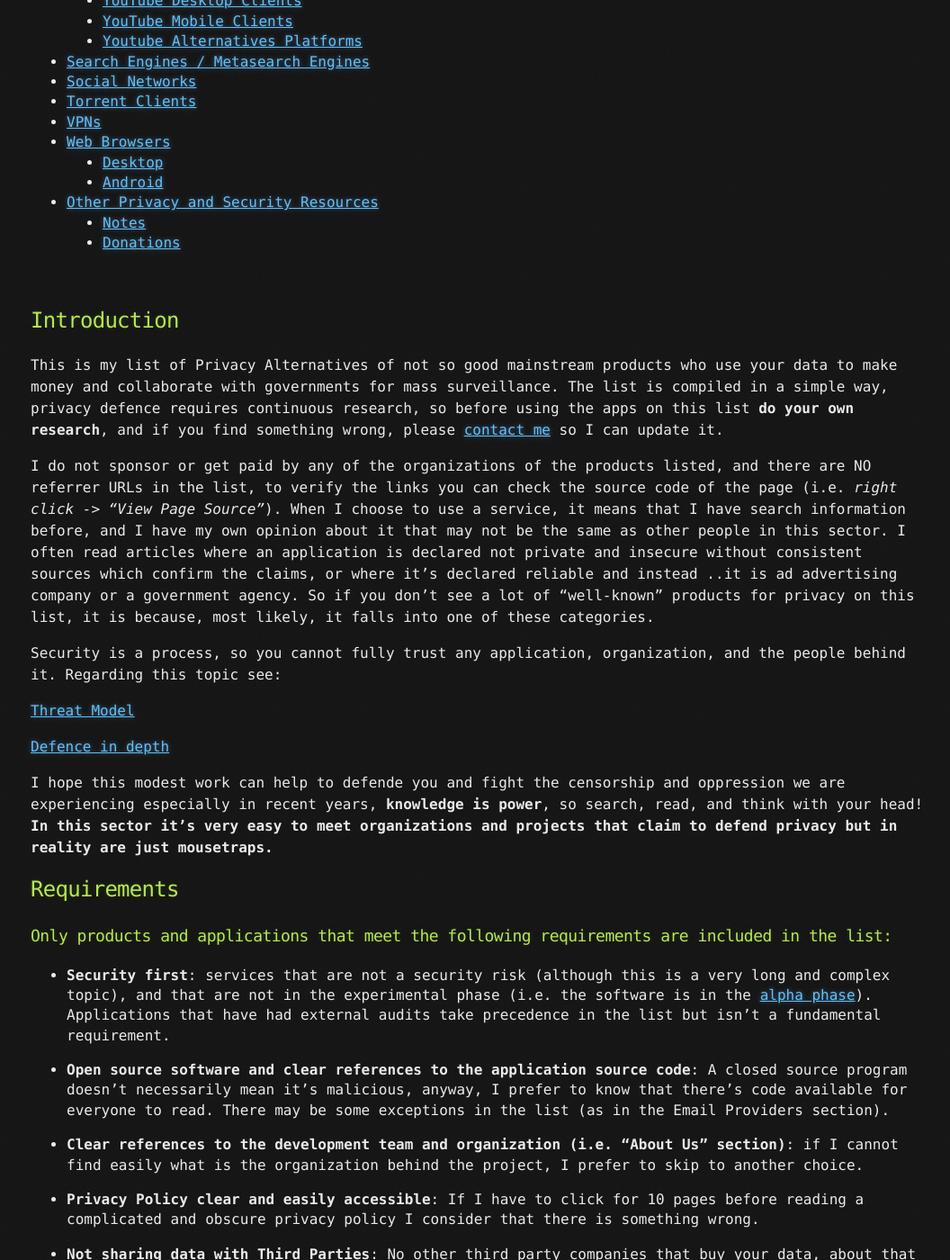
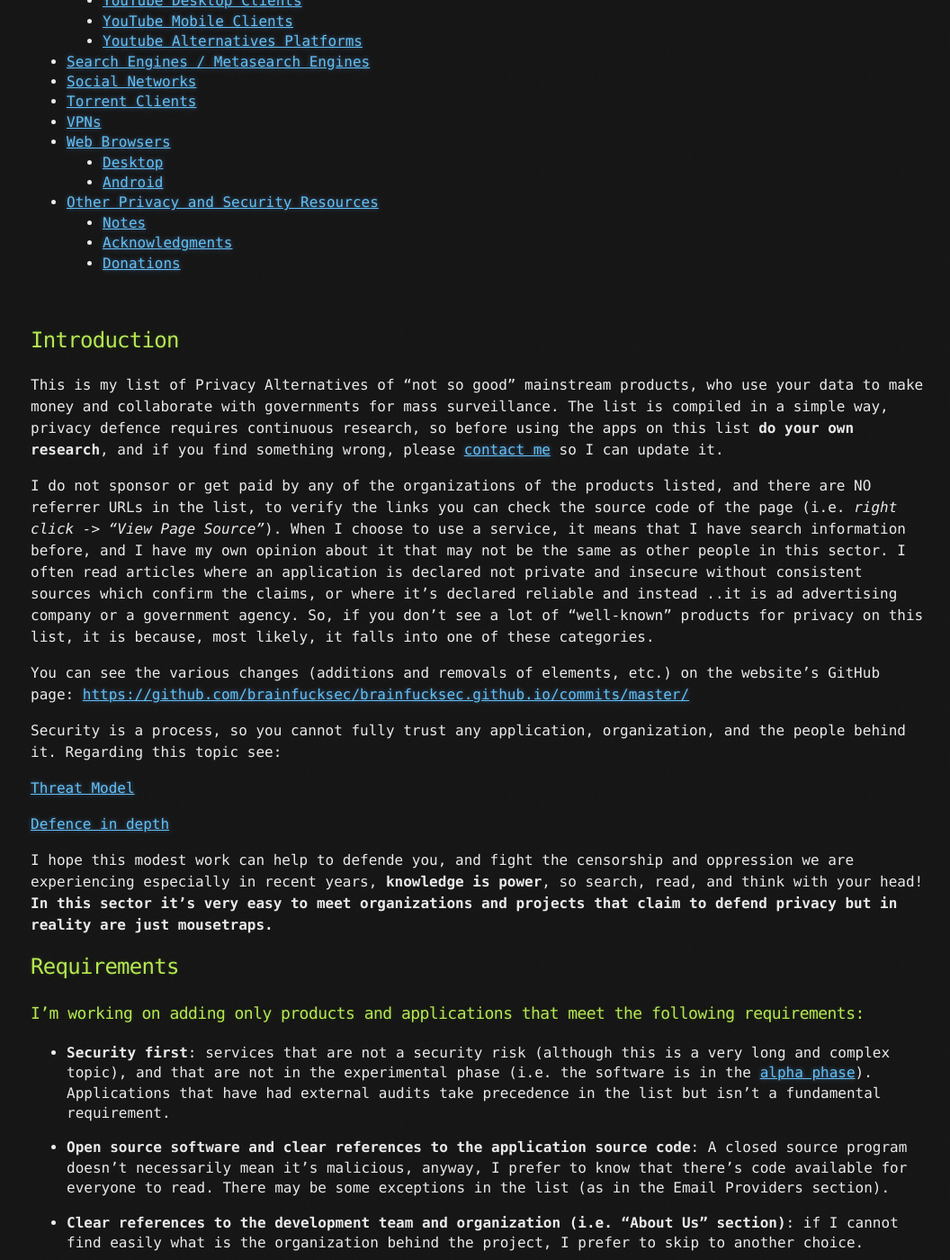
Before and after one commit to brainfucksec/brainfucksec.github.io, a Jekyll site: the page built from _posts/2026-03-29-a-good-privacy-list-2026.md, in a window 1280 px wide and 1400 px high, scrolled down 1165 px. Shown: the whole window at 90% size, without its empty margins (106-1162 px from the left). Built offline with Jekyll 4.4.1, drawn with Linux system fonts in a browser that asks for light colours; some of the changed text lies outside the part shown.

Commit message:
A Good Privacy List - 29 march update
- Remove:
    - Email Providers
        - Forward email: Not really open source
    - Instant Messaging
        - Centralized
            - Session (move to 'Other Decentralized')
    - Social Networks
        - Aether: Not maintained

- Changes:
    - Section names:
        - Instant Messaging
            - P2P -> P2P/Tor
            - Other Decentralized -> Decentralized
        - Operating Systems
            - Android-based Operating Systems -> Mobile Operating
              Systems

- FIX: Some typo fixes

```diff
--- a/_posts/2026-02-10-a-good-privacy-list-2026.md
+++ b/_posts/2026-03-29-a-good-privacy-list-2026.md
@@ -57,19 +57,22 @@
   * [Android](#android)
 * [Other Privacy and Security Resources](#other-privacy-and-security-resources)
   * [Notes](#notes)
+  * [Acknowledgments](#acknowledgments)
   * [Donations](#donations)
 
 <br>
 
 ## Introduction
 
-This is my list of Privacy Alternatives of not so good mainstream products who use your data to make money and collaborate with governments for mass surveillance.
+This is my list of Privacy Alternatives of "not so good" mainstream products, who use your data to make money and collaborate with governments for mass surveillance.
 The list is compiled in a simple way, privacy defence requires continuous research, so before using the apps on this list **do your own research**, and if you find something wrong, please [contact me](https://brainfucksec.github.io/contacts) so I can update it.
 
 I do not sponsor or get paid by any of the organizations of the products listed, and there are NO referrer URLs in the list, to verify the links you can check the source code of the page (i.e. _right click -> "View Page Source"_).
 When I choose to use a service, it means that I have search information before, and I have my own opinion about it that may not be the same as other people in this sector.
 I often read articles where an application is declared not private and insecure without consistent sources which confirm the claims, or where it's declared reliable and instead ..it is ad advertising company or a government agency.
-So if you don't see a lot of "well-known" products for privacy on this list, it is because, most likely, it falls into one of these categories.
+So, if you don't see a lot of "well-known" products for privacy on this list, it is because, most likely, it falls into one of these categories.
+
+You can see the various changes (additions and removals of elements, etc.) on the website's GitHub page: <https://github.com/brainfucksec/brainfucksec.github.io/commits/master/>
 
 Security is a process, so you cannot fully trust any application, organization, and the people behind it.
 Regarding this topic see:
@@ -78,12 +81,12 @@
 
 [Defence in depth](https://en.wikipedia.org/wiki/Defense_in_depth_(computing))
 
-I hope this modest work can help to defende you and fight the censorship and oppression we are experiencing especially in recent years, **knowledge is power**, so search, read, and think with your head!
+I hope this modest work can help to defende you, and fight the censorship and oppression we are experiencing especially in recent years, **knowledge is power**, so search, read, and think with your head!
 **In this sector it's very easy to meet organizations and projects that claim to defend privacy but in reality are just mousetraps.**
 
 ## Requirements
 
-### Only products and applications that meet the following requirements are included in the list:
+### I'm working on adding only products and applications that meet the following requirements:
 
 * **Security first**: services that are not a security risk (although this is a very long and complex topic), and that are not in the experimental phase (i.e. the software is in the [alpha phase](https://techterms.com/definition/alpha_software)).
 Applications that have had external audits take precedence in the list but isn't a fundamental requirement.
@@ -98,7 +101,7 @@
 
 * **The project/application must be updated and actively maintained**: If a program is not actively maintained is not inserted in the list, with exceptions, some applications may be valid even if updated some time ago.
 
-* **The organization does not have a history of crime or controversy**: Shadows on the past such as disputes over data collection, or unethical behavior toward the environment other companies or people.
+* **The organization does not have a history of crime or controversy**: Shadows on the past such as disputes over data collection, or unethical behavior toward the environment, other companies, or people.
 Again, **do your own research**, it is very difficult sometimes to get clear and reliable information about organizations or people behind a software or a service.
 
 
@@ -405,6 +406,12 @@
 
 However, I generally tend to prefer services that have jurisdiction in countries with good privacy laws (i.e. Switzerland, Estonia, Iceland) or at least that they are not part of the Five Eyes, about this topic see: [The Five, Nine, and Fourteen Eyes agreements (Explained)](https://protonvpn.com/blog/5-eyes-global-surveillance/).
 
+### Acknowledgments
+
+This list, like many of my other projects, wouldn’t be possible without all the people who help me with their suggestions and advice.
+
+___Thank you so much, everyone.___
+
 ### Donations
 
 If you liked my work, you can support me with a small donation:
```
Also changed, not shown: other parts of _posts/2026-03-29-a-good-privacy-list-2026.md (+11 -13 lines).
